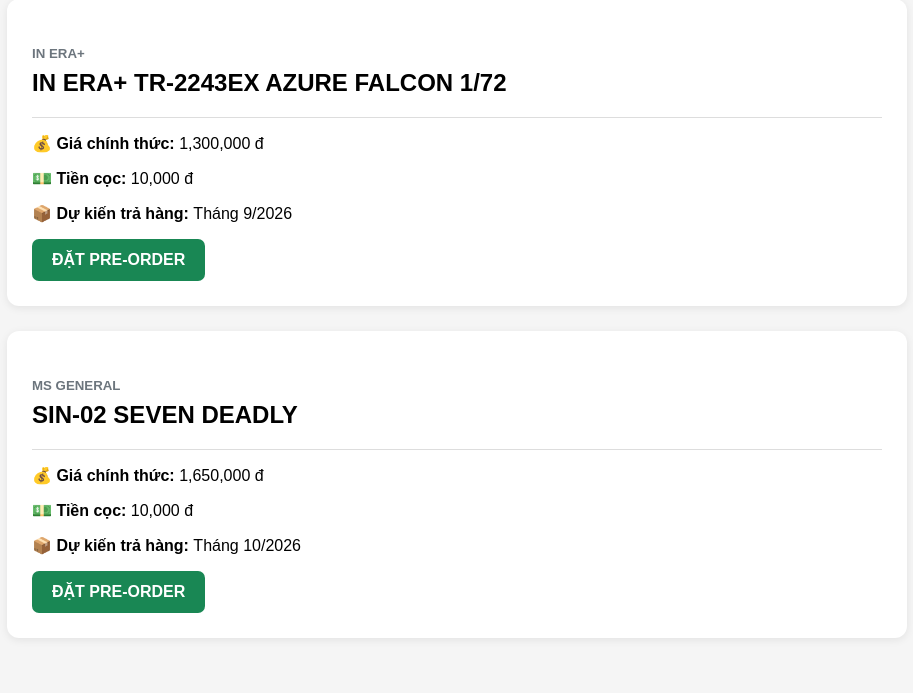
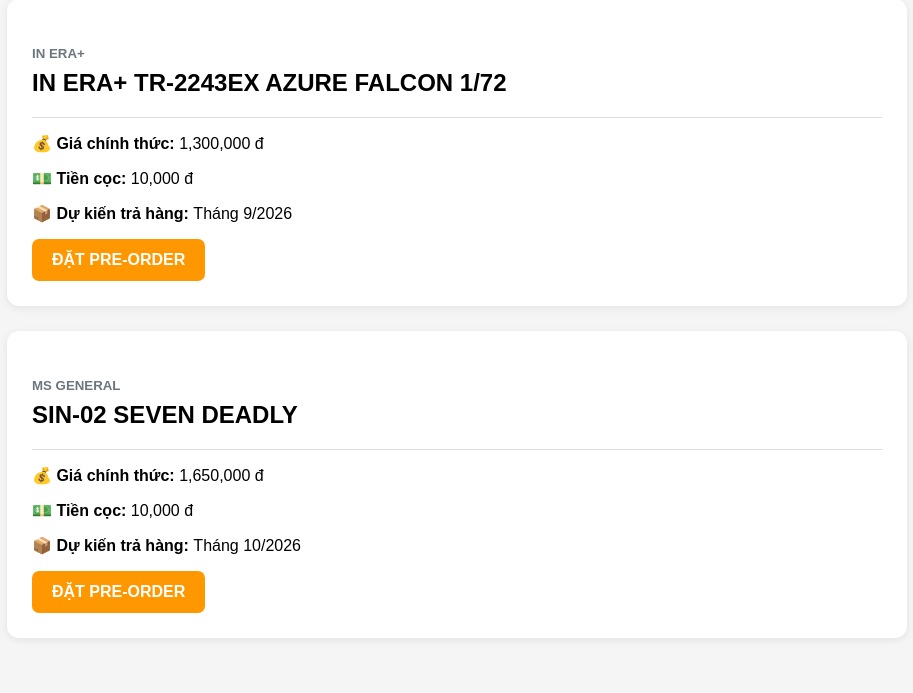
Before and after one commit to 20020899-debug/TGMODEL-SHOP-, a Flask app: page / in a window 1280 px wide. Shown: the part 159-852 px from the top of the page, without its empty margins (183-1096 px from the left). Run offline with Flask 3, Linux system fonts and the light colour scheme.

Commit message:
Update index.html

```diff
--- a/TG-Model-Preorder/templates/index.html
+++ b/TG-Model-Preorder/templates/index.html
@@ -317,7 +317,8 @@
 
         <a
             href="/preorder/{{ product.id }}"
-            class="btn btn-success btn-lg"
+            class="btn btn-lg"
+            style="background-color: #ff9800; color: white; border: none;"
         >
 
             ĐẶT PRE-ORDER
```
